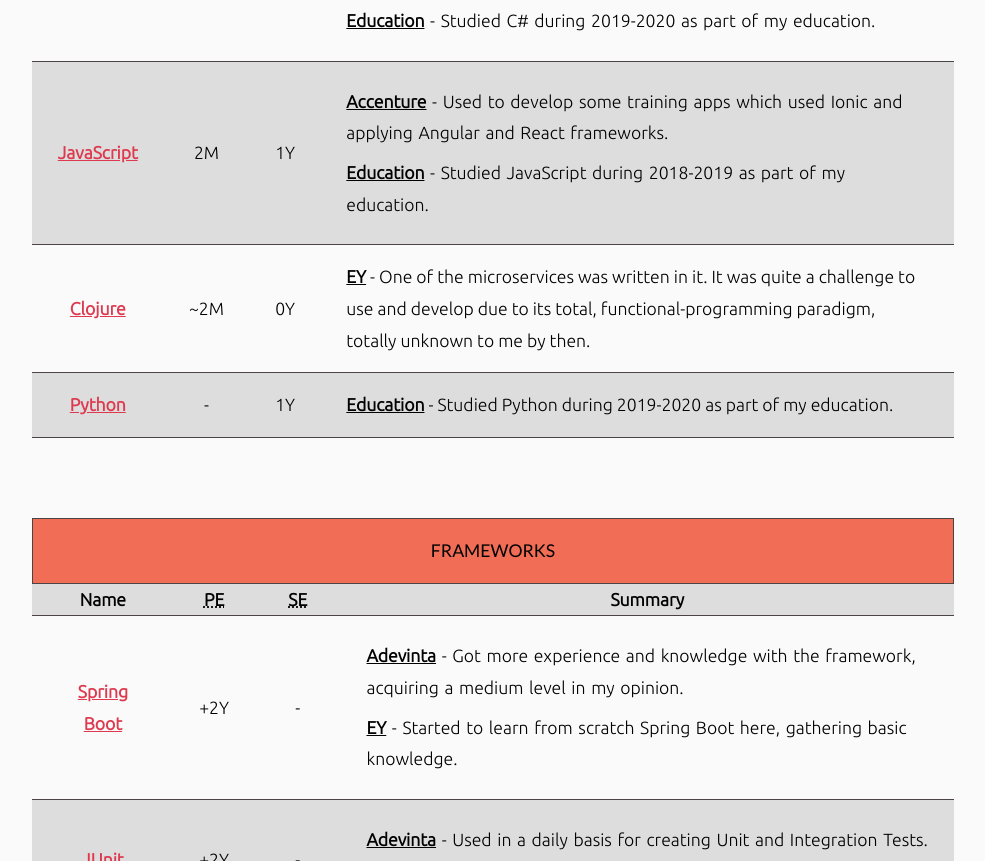
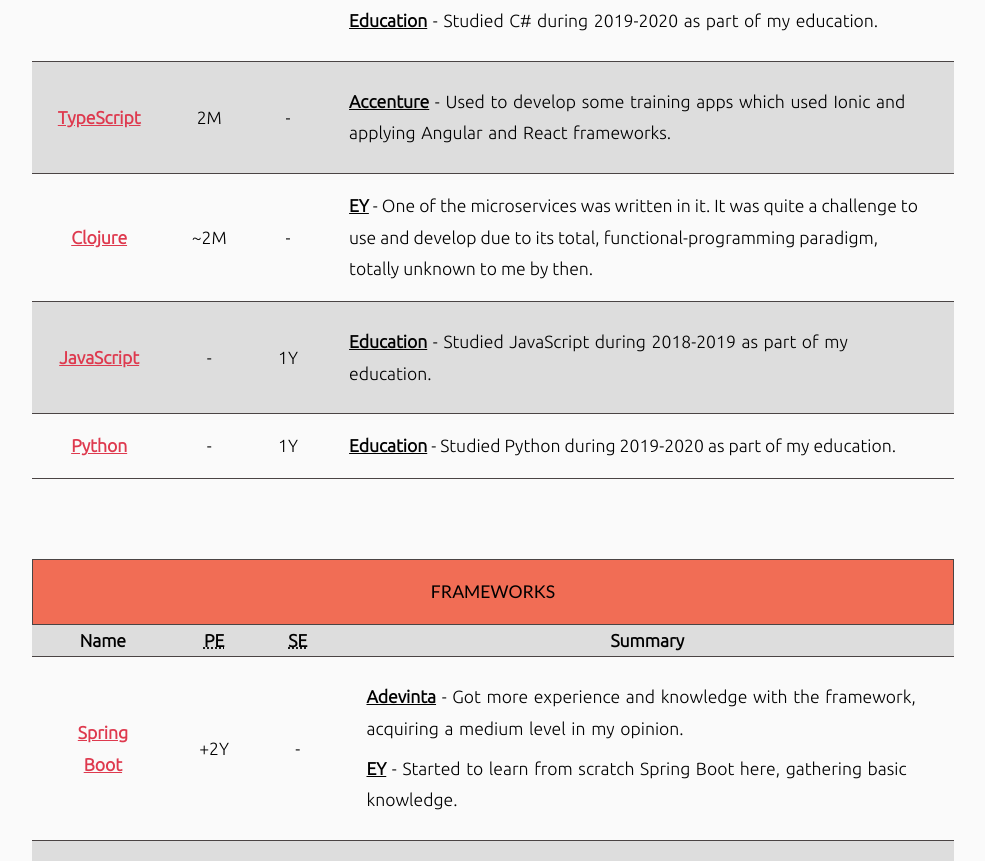
Before and after one commit to AlvarX4z/AlvarX4z.github.io, a plain HTML site: page index.html in a window 1280 px wide. Shown: the part 4610-5471 px from the top of the page, without its empty margins (147-1132 px from the left). Drawn offline with nearby package versions, Linux system fonts and the light colour scheme.

Commit message:
Added TypeScript

```diff
--- a/index.html
+++ b/index.html
@@ -386,25 +386,21 @@
               <tr>
                 <td>
                   <a
-                    href="https://developer.mozilla.org/en-US/docs/Web/JavaScript"
-                    target="_blank"
-                    class="link"
-                  >
-                    <span class="bold">JavaScript</span>
+                    href="https://www.typescriptlang.org/"
+                    target="_blank"
+                    class="link"
+                  >
+                    <span class="bold">TypeScript</span>
                   </a>
                 </td>
                 <td>2M</td>
-                <td>1Y</td>
+                <td>-</td>
                 <td class="text-left table-big-cell-padding">
                   <p class="word-space">
                     <span class="bold underline">Accenture</span> - Used to
                     develop some training apps which used Ionic and applying
                     Angular and React frameworks.
                   </p>
-                  <p class="word-space">
-                    <span class="bold underline">Education</span> - Studied
-                    JavaScript during 2018-2019 as part of my education.
-                  </p>
                 </td>
               </tr>
               <tr>
@@ -414,12 +410,31 @@
                   </a>
                 </td>
                 <td>~2M</td>
-                <td>0Y</td>
+                <td>-</td>
                 <td class="text-left table-big-cell-padding">
                   <span class="bold underline">EY</span> - One of the
                   microservices was written in it. It was quite a challenge to
                   use and develop due to its total, functional-programming
                   paradigm, totally unknown to me by then.
+                </td>
+              </tr>
+              <tr>
+                <td>
+                  <a
+                    href="https://developer.mozilla.org/en-US/docs/Web/JavaScript"
+                    target="_blank"
+                    class="link"
+                  >
+                    <span class="bold">JavaScript</span>
+                  </a>
+                </td>
+                <td>-</td>
+                <td>1Y</td>
+                <td class="text-left table-big-cell-padding">
+                  <p class="word-space">
+                    <span class="bold underline">Education</span> - Studied
+                    JavaScript during 2018-2019 as part of my education.
+                  </p>
                 </td>
               </tr>
               <tr>
```
Also changed, not shown: 1 other file.
